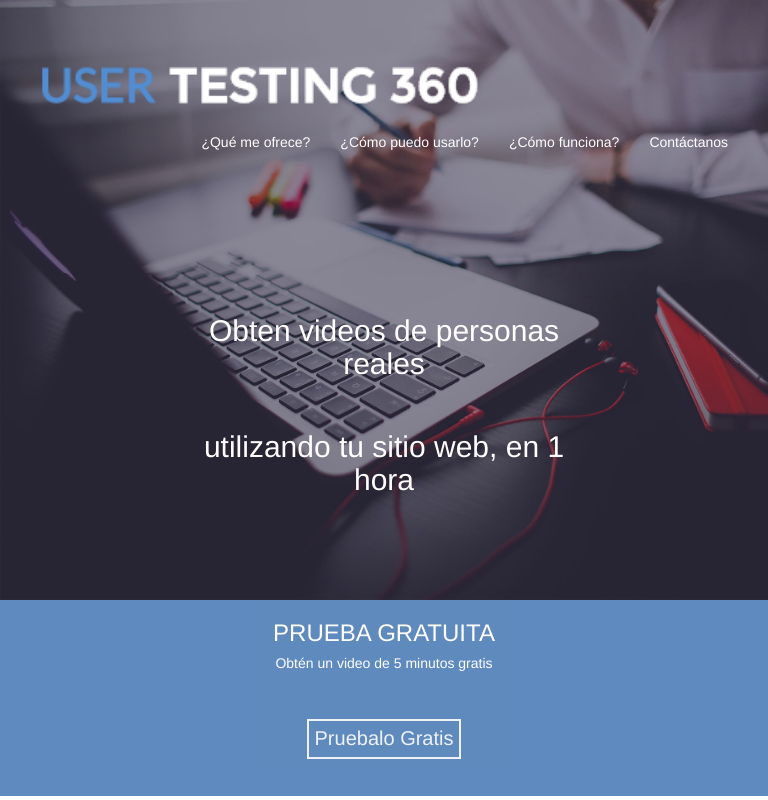
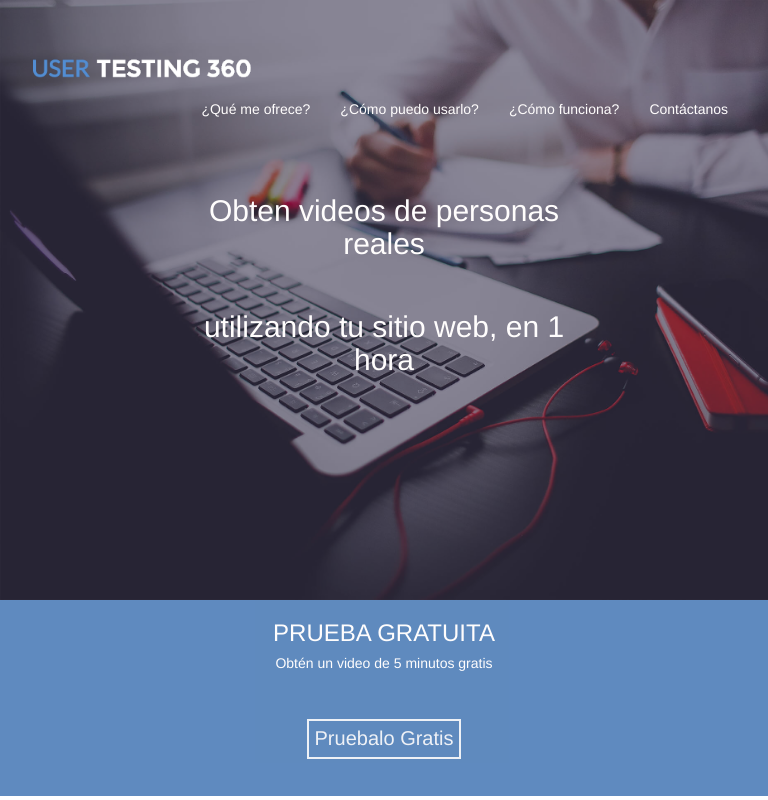
Before and after one commit to ZareMendozaC/user-testing, a plain HTML site: page index.html in a window 768 px wide. Shown: the top 800 px of the page. Drawn offline with nearby package versions, Linux system fonts and the light colour scheme; files whose address does not match are found by name.

Commit message:
fixing responsive-ipad

```diff
--- a/css/main.css
+++ b/css/main.css
@@ -287,5 +287,14 @@ footer a{
 	footer .icon-text{
 		text-align: center;
 	}
-
 }
+@media screen and (min-width: 768px) and (max-width: 1024px)
+{
+	header .logo{
+		width:50%;
+	}
+	.frase
+	{
+		top:35%;
+	}
+}
--- a/index.html
+++ b/index.html
@@ -20,7 +20,7 @@
 				<div class="col-md-4 col-xs-8">
 				<img class="logo" src="image/user-r.png" class="img-responsive">
 				</div>
-				<div class="col-md-8">
+				<div class="col-md-8 hamburguesa">
 					<nav class="navbar hamburguesa1" role="navigation">
 					  <div class="navbar-header">
 					    <button type="button" class="navbar-toggle" data-toggle="collapse"
```
